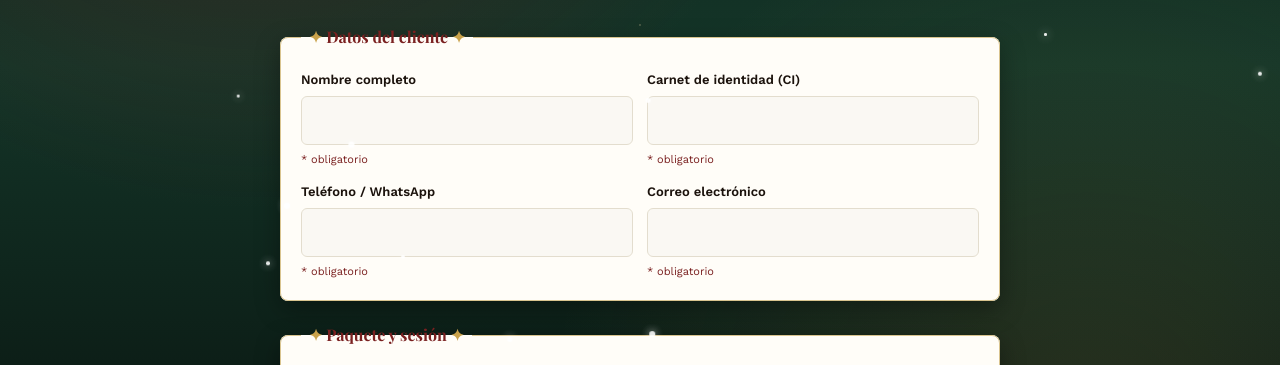
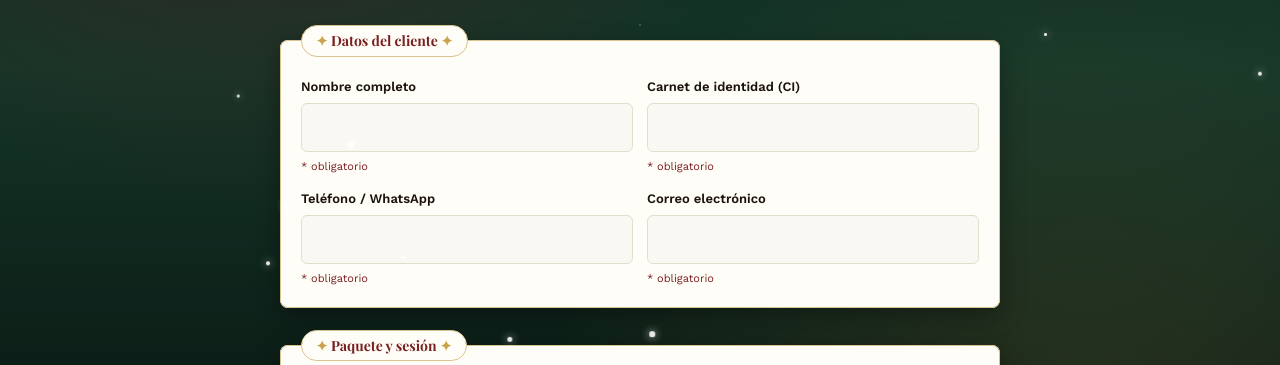
Before and after one commit to camoteweddings/paquetencamotes, a plain HTML site: page contrato-navidad/index.html in a window 1280 px wide. Shown: the part 375-740 px from the top of the page. Drawn offline with nearby package versions, Linux system fonts and the light colour scheme.

Commit message:
Legible section titles on dark background
Co-Authored-By: Claude Sonnet 5.5 <noreply@anthropic.com>

```diff
--- a/contrato-navidad/index.html
+++ b/contrato-navidad/index.html
@@ -96,6 +96,7 @@
   footer { color:#b8c4ba; }
   fieldset { background:#FFFDF8; box-shadow:0 8px 24px rgba(0,0,0,.35); }
   .snow b { opacity:.9; box-shadow:0 0 8px rgba(255,255,255,1); }
+  legend { background:#FFFDF8; border:1px solid #d9c48f; border-radius:999px; padding:4px 14px; font-size:14px; }
 </style>
 </head>
 <body>
```
